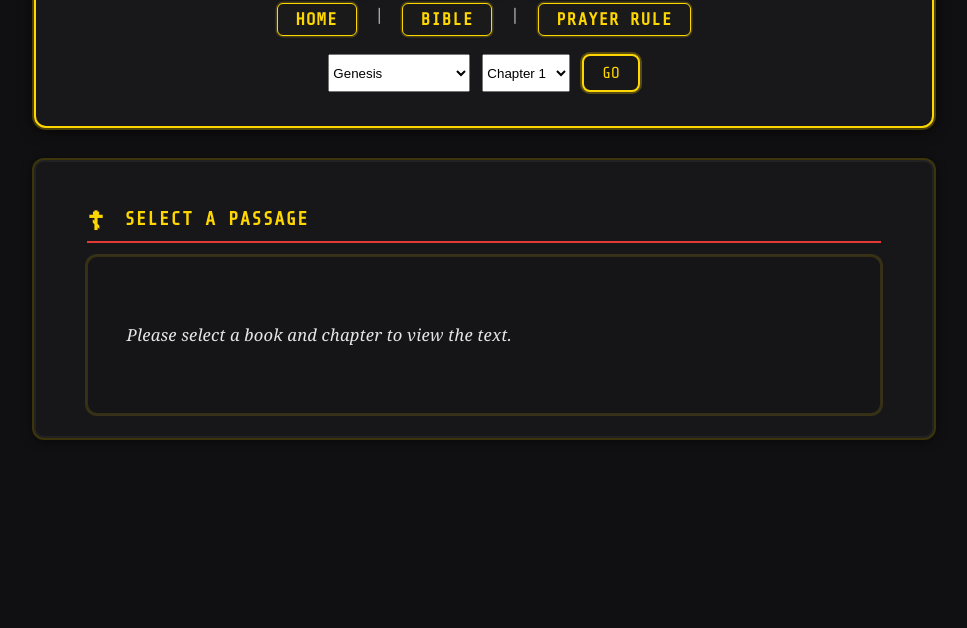
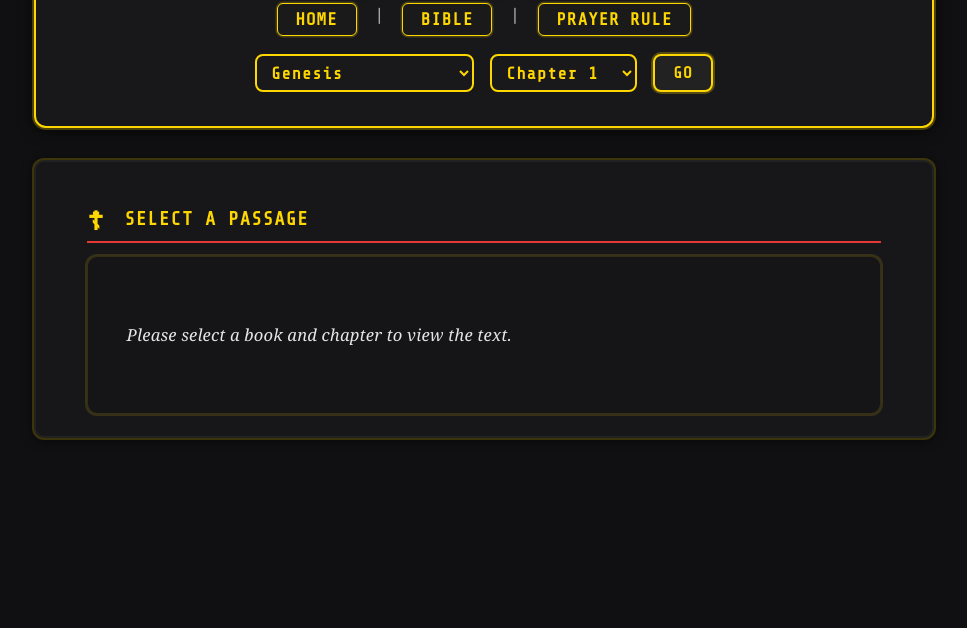
Before and after one commit to freigeist-code/orthodox-app, a website: page bible.html in a window 1280 px wide. Shown: the part 172-800 px from the top of the page, without its empty margins (156-1123 px from the left). Drawn offline with nearby package versions, Linux system fonts and the light colour scheme.

Commit message:
Update styles.css

```diff
--- a/styles.css
+++ b/styles.css
@@ -421,6 +421,42 @@ nav a:hover, nav a:focus {
     color: #ffd700;
 }
 
+.bible-dropdown {
+    background: #19191b;
+    color: #ffd700;
+    border: 2px solid #ffd700;
+    border-radius: 8px;
+    font-family: 'Share Tech Mono', 'Montserrat', Arial, sans-serif;
+    font-size: 1.05em;
+    font-weight: 700;
+    letter-spacing: 0.07em;
+    padding: 6px 10px;
+    margin-right: 4px;
+    outline: none;
+    transition: background 0.2s, color 0.2s;
+}
+.bible-dropdown:focus {
+    background: #ffd700;
+    color: #181824;
+}
+
+#bibleGoBtn {
+    background: #222;
+    color: #ffd700;
+    border: 2px solid #ffd700;
+    border-radius: 8px;
+    font-family: 'Share Tech Mono', 'Montserrat', Arial, sans-serif;
+    font-size: 1.05em;
+    font-weight: 700;
+    letter-spacing: 0.07em;
+    cursor: pointer;
+    transition: background 0.2s, color 0.2s;
+}
+#bibleGoBtn:hover, #bibleGoBtn:focus {
+    background: #ffd700;
+    color: #181824;
+}
+
 @media (max-width: 600px) {
     .container {
         padding: 4vw 2vw 10vw 2vw;
```
